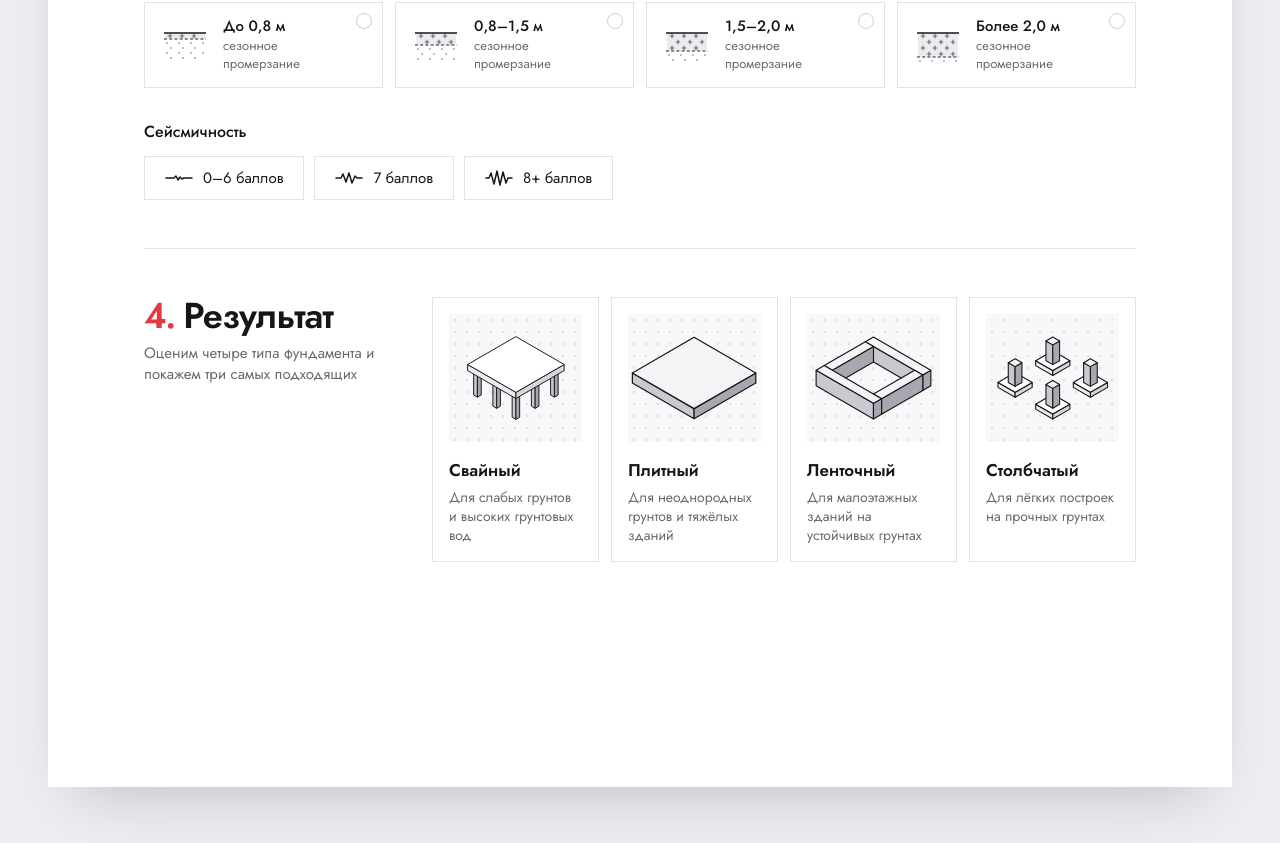
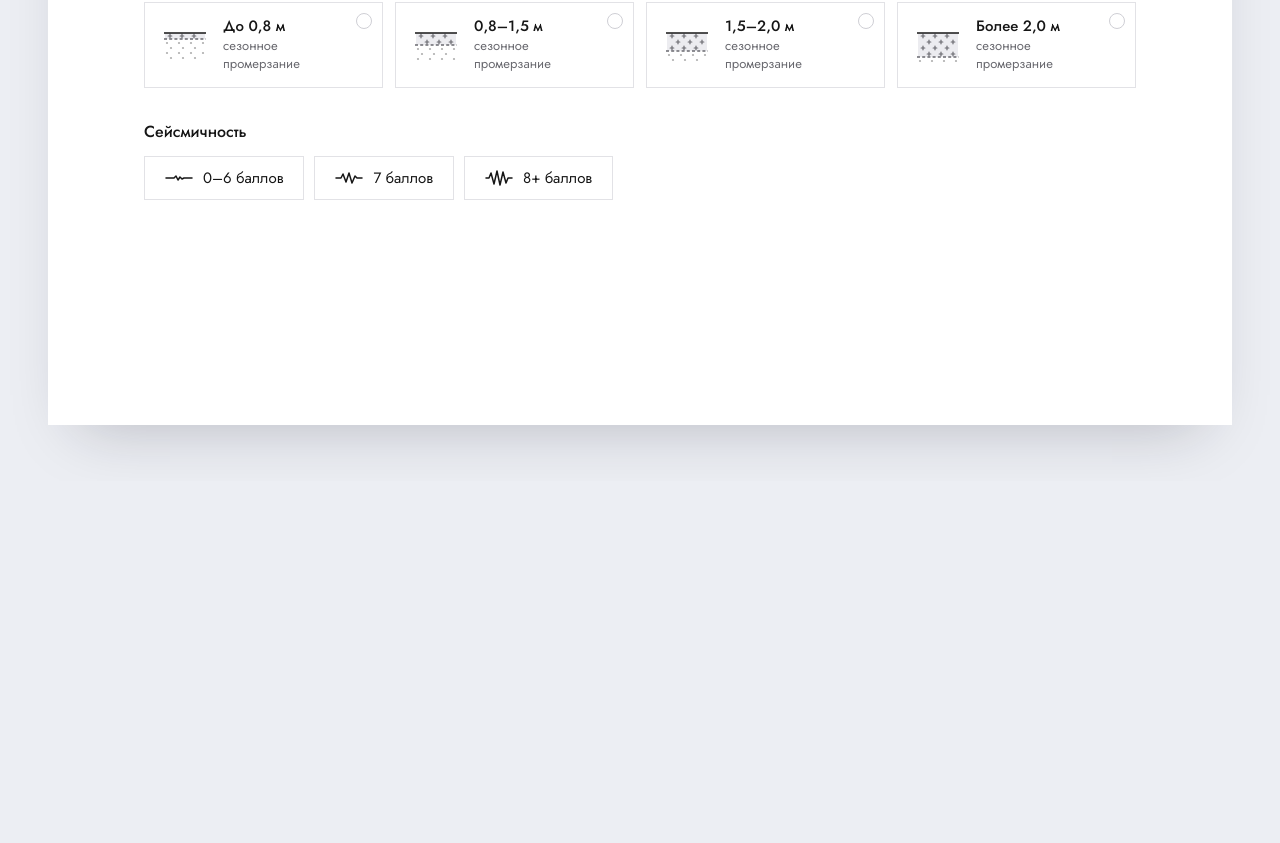
Before and after one commit to NightVizer/FoundamentBuilderHelper, a React (Vite) app in the folder frontend/: page / in a window 1280 px wide. Shown: the part 1952-2795 px from the top of the page. After the commit the page ends 2433 px from the top, so only its background shows below. Built offline with nearby package versions, Linux system fonts and the light colour scheme.

Commit message:
смена картинок на странице выводов

```diff
--- a/frontend/src/components/FoundationPicture.tsx
+++ /dev/null
@@ -1,23 +0,0 @@
-import { FOUNDATION_NAMES } from "../options";
-import type { FoundationType } from "../types/foundation";
-
-// Картинки по типам фундамента лежат в frontend/public/foundations/.
-const FOUNDATION_IMAGES: Partial<Record<FoundationType, string>> = {
-  strip: "/foundations/strip.jpg",
-  slab: "/foundations/slab.jpg",
-  pile: "/foundations/pile.jpg",
-  column: "/foundations/column.jpg",
-};
-
-export function FoundationPicture({ type, className = "" }: { type: FoundationType; className?: string }) {
-  const src = FOUNDATION_IMAGES[type];
-  const name = FOUNDATION_NAMES[type];
-  if (src) {
-    return <img src={src} alt={name} className={`picture bg-white object-contain ${className}`} />;
-  }
-  return (
-    <div className={`picture picture-empty ${className}`} role="img" aria-label={`Место для изображения: ${name.toLowerCase()}`}>
-      <span className="mono">Изображение появится позже</span>
-    </div>
-  );
-}
--- a/frontend/src/index.css
+++ b/frontend/src/index.css
@@ -283,29 +283,7 @@
     @apply cursor-not-allowed text-[#b8b8be];
   }
 
-  /* Типы фундаментов, которые будут сравниваться */
-  .fnd-card {
-    @apply flex flex-col border border-rule bg-sheet p-4;
-    transition: border-color 0.2s ease;
-  }
-  .fnd-art {
-    @apply grid h-32 place-items-center;
-    background:
-      radial-gradient(circle, #dedee3 1px, transparent 1.2px) 0 0 / 12px 12px,
-      #f8f8fa;
-  }
-  .fnd-art .iso {
-    transition: transform 0.35s cubic-bezier(0.2, 0.7, 0.2, 1);
-  }
-  .fnd-card:hover {
-    @apply border-ink;
-  }
-  .fnd-card:hover .iso {
-    transform: translateY(-4px);
-    --acc-top: #ffe6e7;
-    --acc-l: #ff9296;
-    --acc-r: var(--coral-strong);
-  }
+  /* Изометрия фундамента: серые детали, акцентные в коралловом у лучшего варианта и при наведении */
   .iso {
     --acc-top: #f4f4f6;
     --acc-l: #c9c9d1;
@@ -448,26 +426,53 @@
     box-shadow: 0 28px 48px -30px rgba(22, 22, 40, 0.5);
   }
 
-  .picture {
-    @apply relative block w-full bg-[#f1f1f3];
-  }
-  .picture-empty {
-    @apply grid place-items-center border border-dashed border-[#c9c9cf] p-4 text-center;
-  }
-  .picture-frame {
-    @apply relative overflow-hidden border border-rule bg-sheet;
+  .fnd-stage {
+    @apply relative block w-full overflow-hidden border border-rule;
+    background:
+      radial-gradient(circle, #dedee3 1px, transparent 1.2px) 0 0 / 14px 14px,
+      #f8f8fa;
     transition: border-color 0.25s ease;
   }
-  .picture-frame .picture {
-    transition: transform 0.6s cubic-bezier(0.2, 0.7, 0.2, 1);
+  /* Тень под моделью: сжимается, когда модель приподнимается */
+  .fnd-stage::after {
+    content: "";
+    @apply absolute;
+    left: 24%;
+    right: 24%;
+    bottom: 9%;
+    height: 7%;
+    border-radius: 50%;
+    background: radial-gradient(closest-side, rgba(22, 22, 40, 0.2), transparent);
+    transition:
+      transform 0.45s cubic-bezier(0.2, 0.7, 0.2, 1),
+      opacity 0.45s ease;
   }
-  .winner:hover .picture-frame,
-  .alt-card:hover .picture-frame {
+  .fnd-stage .iso {
+    @apply absolute left-[16%] top-[14%] z-[1] h-[70%] w-[68%];
+    transition: transform 0.45s cubic-bezier(0.2, 0.7, 0.2, 1);
+  }
+  .fnd-stage .iso polygon {
+    vector-effect: non-scaling-stroke;
+    stroke-width: 1.5;
+  }
+  .fnd-stage-primary .iso,
+  .alt-card:hover .fnd-stage .iso {
+    --acc-top: #ffe6e7;
+    --acc-l: #ff9296;
+    --acc-r: var(--coral-strong);
+  }
+  .winner:hover .fnd-stage,
+  .alt-card:hover .fnd-stage {
     @apply border-ink;
   }
-  .winner:hover .picture-frame .picture,
-  .alt-card:hover .picture-frame .picture {
-    transform: scale(1.05);
+  .winner:hover .fnd-stage .iso,
+  .alt-card:hover .fnd-stage .iso {
+    transform: translateY(-8px);
+  }
+  .winner:hover .fnd-stage::after,
+  .alt-card:hover .fnd-stage::after {
+    transform: scale(0.82);
+    opacity: 0.7;
   }
   .picture-dot {
     @apply absolute -right-6 -top-6 hidden h-20 w-20 rounded-full md:block;
@@ -590,13 +595,12 @@
   .spinner {
     animation-duration: 2.4s;
   }
-  .fnd-art .iso,
-  .picture-frame .picture {
+  .fnd-stage .iso,
+  .fnd-stage::after {
     transition: none;
   }
   .choice:hover,
   .opt-card:hover,
-  .fnd-card:hover .iso,
   .btn-primary:hover:not(:disabled),
   .btn-secondary:hover,
   .winner:hover,
@@ -604,8 +608,10 @@
   .winner:hover .picture-dot,
   .winner:hover .score-ring,
   .alt-card:hover .score-ring,
-  .winner:hover .picture-frame .picture,
-  .alt-card:hover .picture-frame .picture,
+  .winner:hover .fnd-stage .iso,
+  .alt-card:hover .fnd-stage .iso,
+  .winner:hover .fnd-stage::after,
+  .alt-card:hover .fnd-stage::after,
   .pc-panel:hover,
   .vs-others:hover,
   .point:hover::before {
--- a/frontend/src/options.ts
+++ b/frontend/src/options.ts
@@ -87,14 +87,6 @@ export const FOUNDATION_NAMES: Record<FoundationType, string> = {
   column: "Столбчатый фундамент",
 };
 
-// Карточки «что сравним» на странице ввода: порядок и краткие подсказки.
-export const FOUNDATION_HINTS: { type: FoundationType; name: string; hint: string }[] = [
-  { type: "pile", name: "Свайный", hint: "Для слабых грунтов и высоких грунтовых вод" },
-  { type: "slab", name: "Плитный", hint: "Для неоднородных грунтов и тяжёлых зданий" },
-  { type: "strip", name: "Ленточный", hint: "Для малоэтажных зданий на устойчивых грунтах" },
-  { type: "column", name: "Столбчатый", hint: "Для лёгких построек на прочных грунтах" },
-];
-
 // Короткое слово для бледного фона за заголовком результатов.
 export const FOUNDATION_WORDS: Record<FoundationType, string> = {
   strip: "Лента",
--- a/frontend/src/pages/InputPage.tsx
+++ b/frontend/src/pages/InputPage.tsx
@@ -5,7 +5,6 @@ import { CardGroup, ChoiceGroup, CountField, NumberField, Spinner } from "../com
 import {
   BearingIcon,
   ClimateIcon,
-  FoundationIllustration,
   FrostIcon,
   SeismicIcon,
   SoilIcon,
@@ -18,7 +17,6 @@ import {
   CLIMATE_HINTS,
   CLIMATE_OPTIONS,
   CLIMATE_REGION,
-  FOUNDATION_HINTS,
   FROST_OPTIONS,
   GROUNDWATER_OPTIONS,
   SEISMICITY_OPTIONS,
@@ -249,26 +247,6 @@ export function InputPage({ onCalculated, onError }: Props) {
               />
             </div>
           </section>
-
-          <section className="form-block form-block-split" aria-labelledby="h-result">
-            <BlockHead
-              n={4}
-              id="h-result"
-              title="Результат"
-              sub="Оценим четыре типа фундамента и покажем три самых подходящих"
-            />
-            <ul className="grid min-w-0 grid-cols-2 gap-3 xl:grid-cols-4">
-              {FOUNDATION_HINTS.map((f) => (
-                <li key={f.type} className="fnd-card">
-                  <div className="fnd-art">
-                    <FoundationIllustration type={f.type} className="h-[5.5rem] w-auto max-w-full" />
-                  </div>
-                  <p className="mt-4 font-semibold">{f.name}</p>
-                  <p className="mt-1 text-sm leading-snug text-graphite">{f.hint}</p>
-                </li>
-              ))}
-            </ul>
-          </section>
         </fieldset>
 
         <footer className="form-footer">
--- a/frontend/src/pages/ResultsPage.tsx
+++ b/frontend/src/pages/ResultsPage.tsx
@@ -2,7 +2,7 @@ import { useEffect, useMemo, useState } from "react";
 import type { Calculation } from "../App";
 import { fetchExplanations, rankOptions } from "../api/foundation";
 import { ScoreRing, Spinner } from "../components/controls";
-import { FoundationPicture } from "../components/FoundationPicture";
+import { FoundationIllustration } from "../components/icons";
 import { Hero, SectionHeading, Shell } from "../components/Shell";
 import {
   BEARING_OPTIONS,
@@ -16,7 +16,7 @@ import {
   WALL_OPTIONS,
   labelOf,
 } from "../options";
-import type { Explanation, Explanations, FoundationInput, SiteConditions } from "../types/foundation";
+import type { Explanation, Explanations, FoundationInput, FoundationType, SiteConditions } from "../types/foundation";
 
 const ALT_ITEMS = 3;
 
@@ -41,6 +41,18 @@ function describeInput(input: FoundationInput, site: SiteConditions): string {
     `${soil}, ${bearing} несущая способность, ${water} уровень грунтовых вод. ` +
     `${input.floors} ${floorsWord(input.floors)}, ${area} м², стены: ${wall}. ` +
     `Климат ${climate}, промерзание ${frost}, сейсмичность ${seismic}.`
+  );
+}
+
+function FoundationArt({ type, primary, className }: { type: FoundationType; primary?: boolean; className: string }) {
+  return (
+    <div
+      className={`fnd-stage ${primary ? "fnd-stage-primary" : ""} ${className}`}
+      role="img"
+      aria-label={FOUNDATION_NAMES[type]}
+    >
+      <FoundationIllustration type={type} />
+    </div>
   );
 }
 
@@ -131,9 +143,7 @@ export function ResultsPage({ calc, onNewCalculation, onError }: Props) {
             </div>
             <div className="relative">
               <span className="picture-dot" aria-hidden />
-              <div className="picture-frame">
-                <FoundationPicture type={winner.type} className="aspect-square" />
-              </div>
+              <FoundationArt type={winner.type} primary className="aspect-square" />
             </div>
           </div>
           <div className="card-text">
@@ -160,9 +170,7 @@ export function ResultsPage({ calc, onNewCalculation, onError }: Props) {
               const text = texts?.[option.type];
               return (
                 <article key={option.type} className="alt-card" aria-labelledby={`alt-${option.type}`}>
-                  <div className="picture-frame">
-                    <FoundationPicture type={option.type} className="aspect-[4/3]" />
-                  </div>
+                  <FoundationArt type={option.type} className="aspect-[4/3]" />
                   <div className="mt-6 flex items-center justify-between gap-6">
                     <h3 id={`alt-${option.type}`} className="alt-name">
                       {FOUNDATION_NAMES[option.type]}
```
